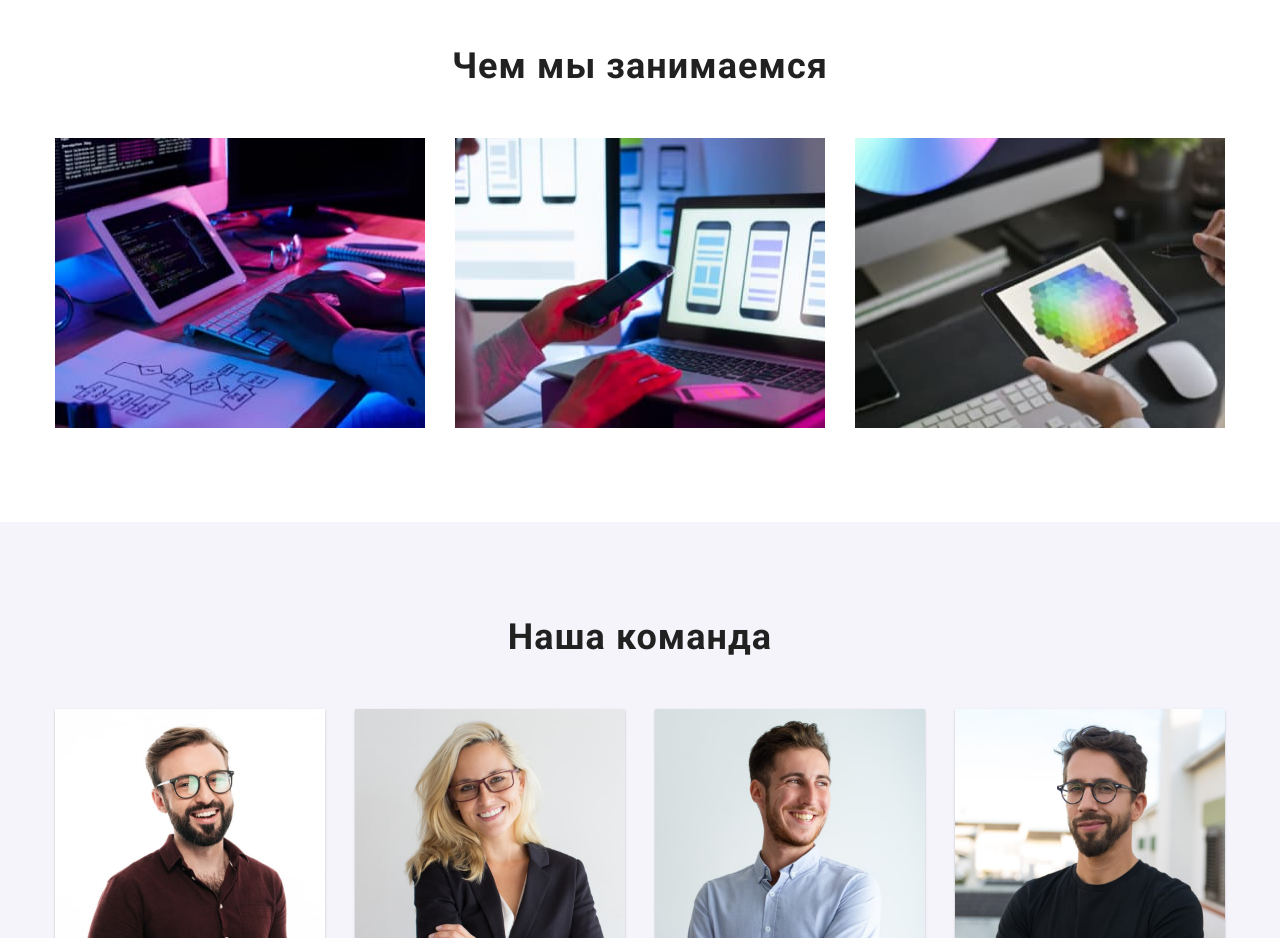
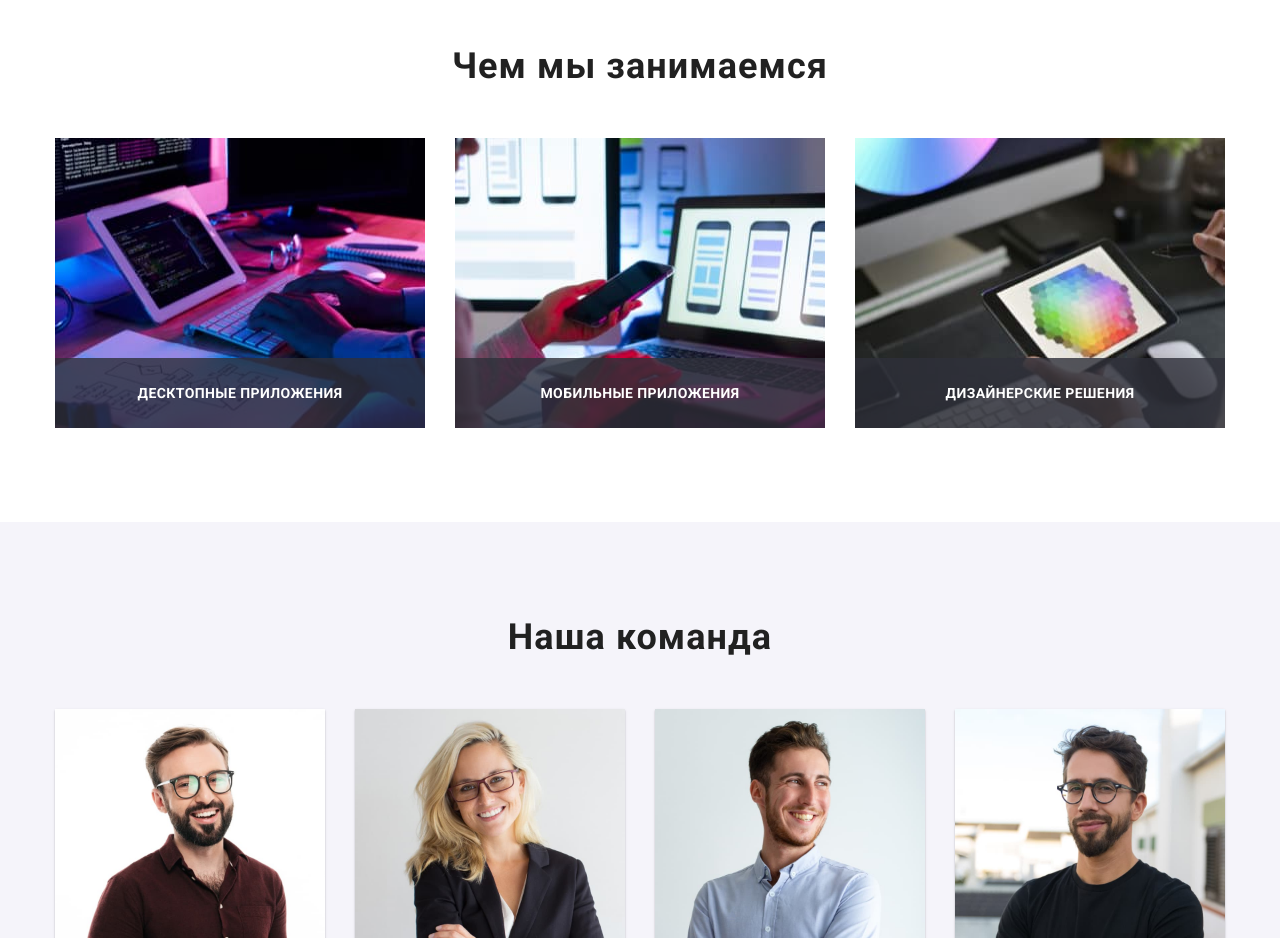
Before and after one commit to Oleh-Kutnyi/goit-markup-hw-05, a plain HTML site: page index.html in a window 1280 px wide. Shown: the part 1080-2018 px from the top of the page. Drawn offline with nearby package versions, Linux system fonts and the light colour scheme.

Commit message:
Complete box-list-title

```diff
--- a/css/styles.css
+++ b/css/styles.css
@@ -311,6 +311,7 @@ h2 {
 }
 
 
+
 .box-section-title{
 
     font-style: normal;
@@ -320,8 +321,33 @@ h2 {
     text-align: center;
     letter-spacing: 0.03em;
     color: var(--title-color);
+}
+
+.box-item-div {
+    position: relative;
+    display: flex;
+}
+
+.box-item-title {
+    font-size: 14px;
+        line-height: 16px;
+        text-align: center;
+        letter-spacing: 0.03em;
+        text-transform: uppercase;
+
+        color: #FFFFFF;
+        background: rgba(47, 48, 58, 0.8);
+        padding: 27px 82px;
+        width: 100%;
+
+
+        z-index: 120;
+        position: absolute;
+        bottom: 0;
+
 
 }
+
 /* Team Section */
 
 .team-section {
--- a/index.html
+++ b/index.html
@@ -170,14 +170,23 @@
             <div class="container">
             <h2 class="box-section-title"> Чем мы занимаемся </h2>
             <ul class="card-set">
-                <li class="card-ser-item">
-                    <img src="images/box/box1.jpg"  alt="компьютер" width="370" height="290">
+                <li class="card-set-item">
+                    <div class="box-item-div">
+                        <img src="images/box/box1.jpg"  alt="компьютер" width="370" height="290">
+                        <h3 class="box-item-title">Десктопные приложения</h3>
+                    </div>
                 </li>
                 <li class="card-set-item">
-                    <img src="images/box/box2.jpg"  alt="компьютер и телефон" width="370" height="290">
+                    <div class="box-item-div">
+                        <img src="images/box/box2.jpg"  alt="компьютер и телефон" width="370" height="290">
+                        <h3 class="box-item-title">Мобильные приложения</h3>
+                    </div>
                 </li>
                 <li class="card-set-item">
-                    <img src="images/box/box3.jpg"  alt="компьютер и планшет" width="370" height="290">
+                    <div class="box-item-div">
+                        <img src="images/box/box3.jpg"  alt="компьютер и планшет" width="370" height="290">
+                        <h3 class="box-item-title">Дизайнерские решения</h3>
+                    </div>
                 </li>
             </ul>
             </div>
```
